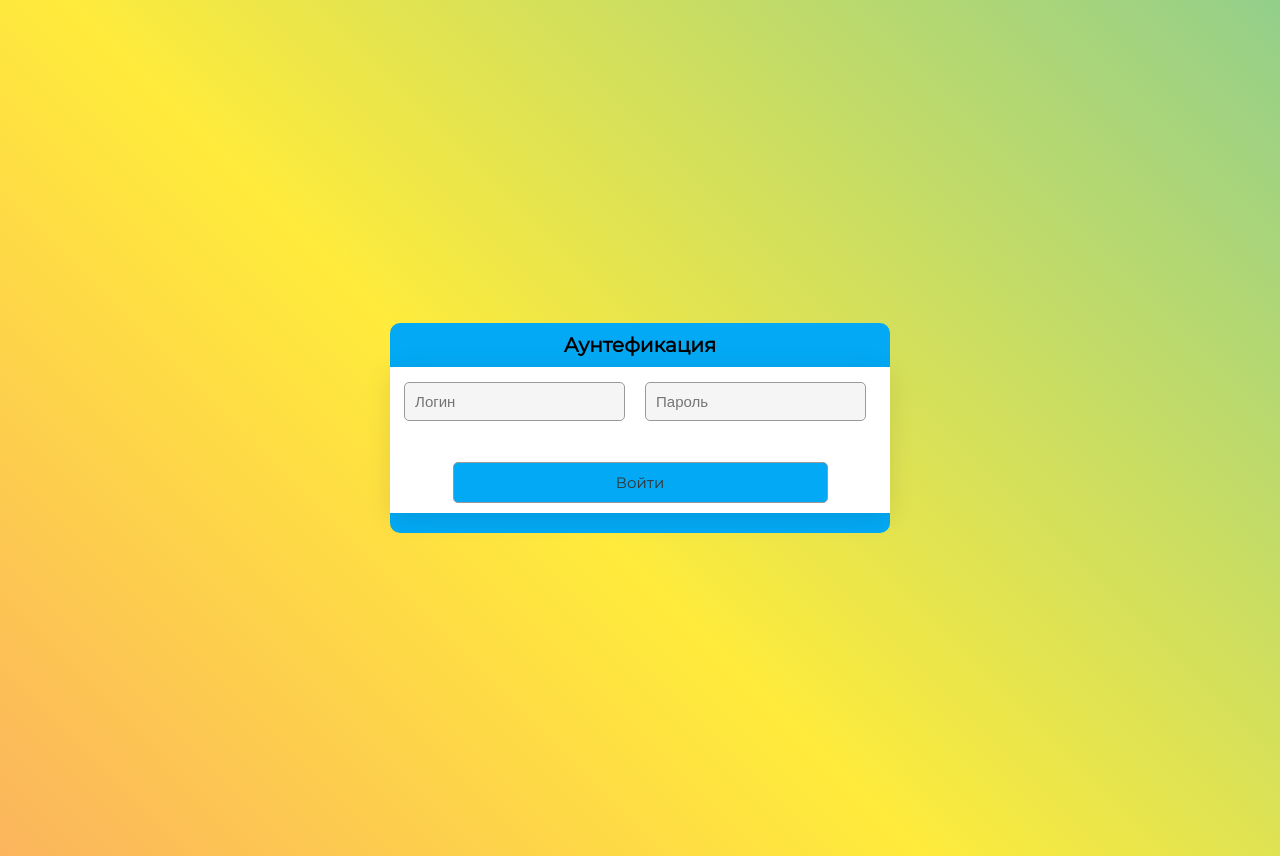
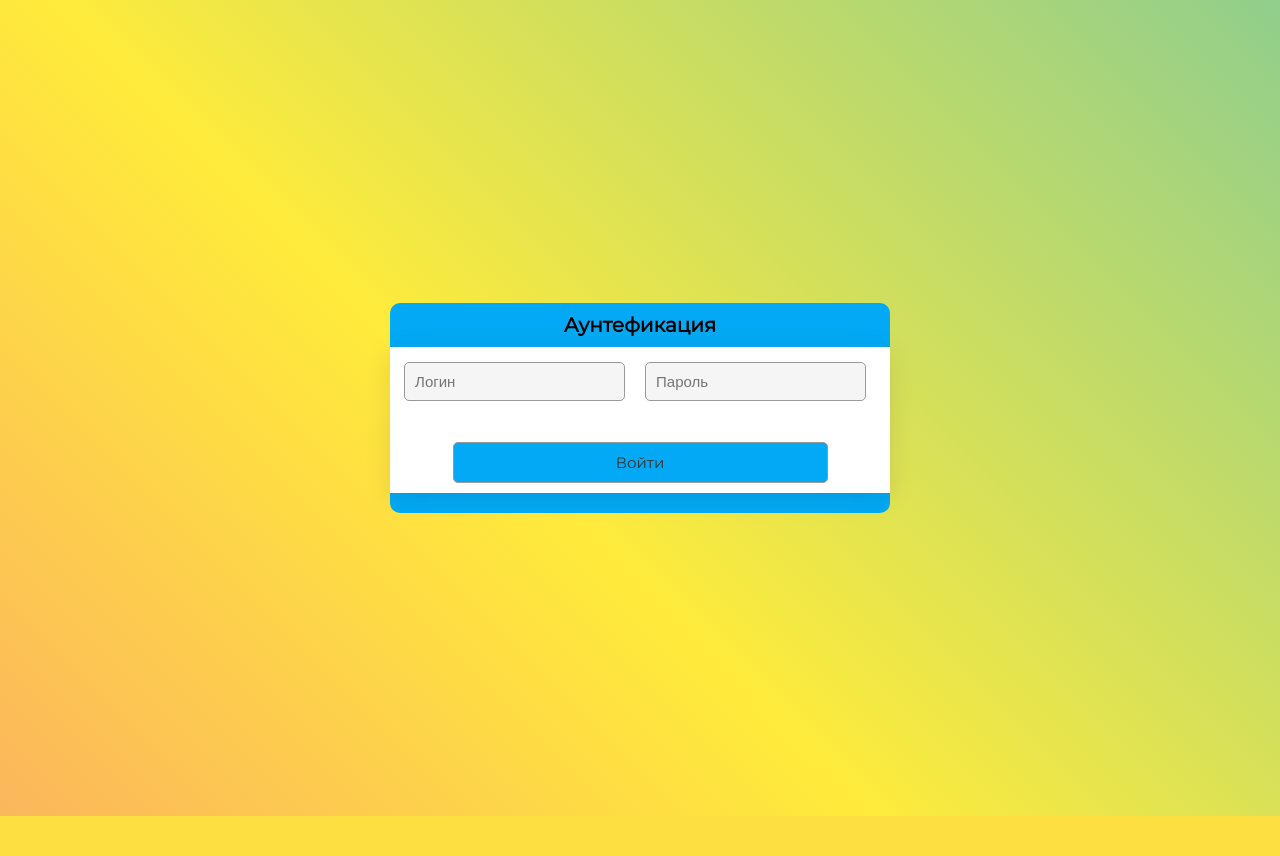
Before and after one commit to qweasd22/WuSo--django-, a Django app: page /login/ in a window 1280 px wide. After the commit the page ends 816 px from the top, so only its background shows below. Run offline with Django 3.2, Linux system fonts and the light colour scheme.

Commit message:
поменял значения и добавил картинку

```diff
--- a/hello/static/AUT/AUT.css
+++ b/hello/static/AUT/AUT.css
@@ -4,7 +4,7 @@ body {
     display: flex;
     justify-content: center;
     align-items: center;
-    height: 105vh;
+    height: 100vh;
     background: linear-gradient(45deg, #03a9f4, #f441a5, #ffeb3b, #03a9f4);
   background-size: 400% 400%;
   animation: shimmer 5s infinite;
--- a/hello/static/HOME/CSS/index.css
+++ b/hello/static/HOME/CSS/index.css
@@ -2,7 +2,7 @@ html, .Start{
     width: 100%;
     height: 100vh;
     padding: 0;
-    margin: 0;
+    margin: 0.5;
     display: flex;
     flex-wrap: wrap;
     overflow: auto;
```
Also changed, not shown: hello/static/HOME/RES/Баннер 1920x1080.jpg (added).
